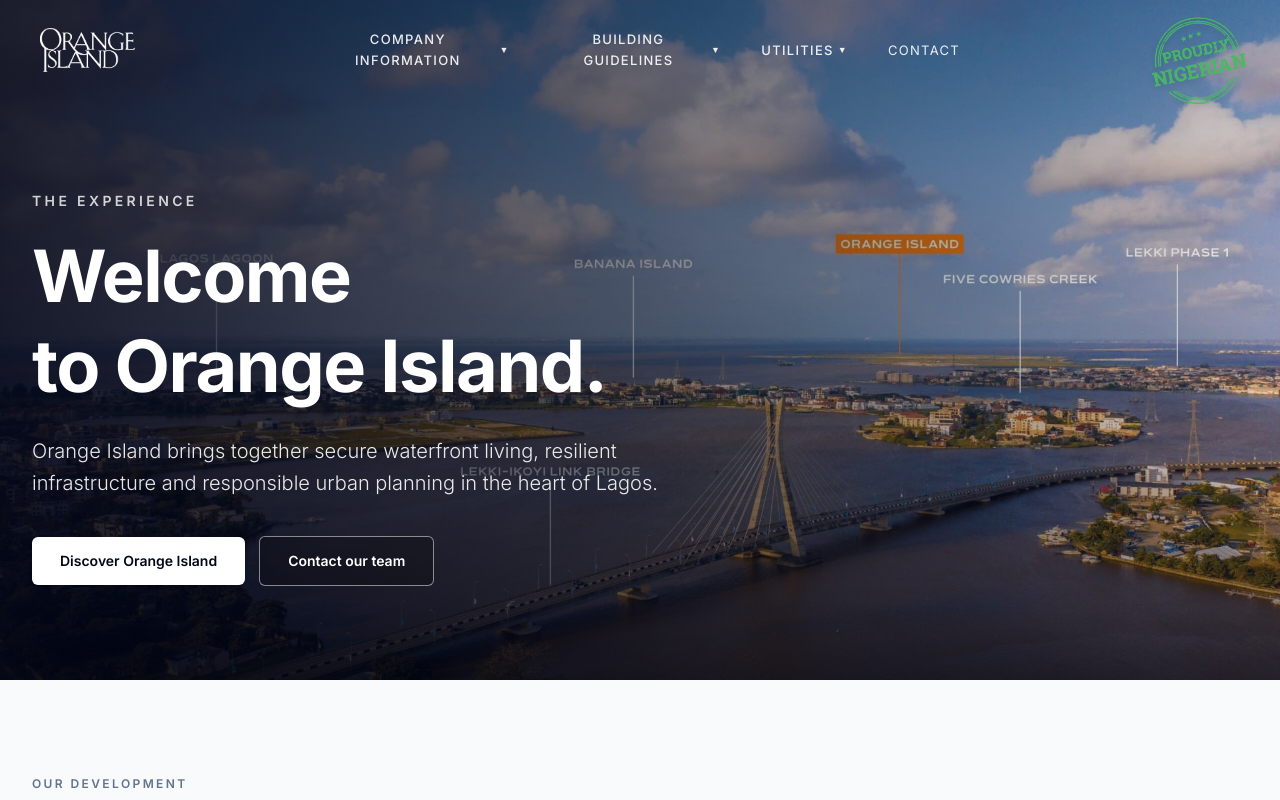
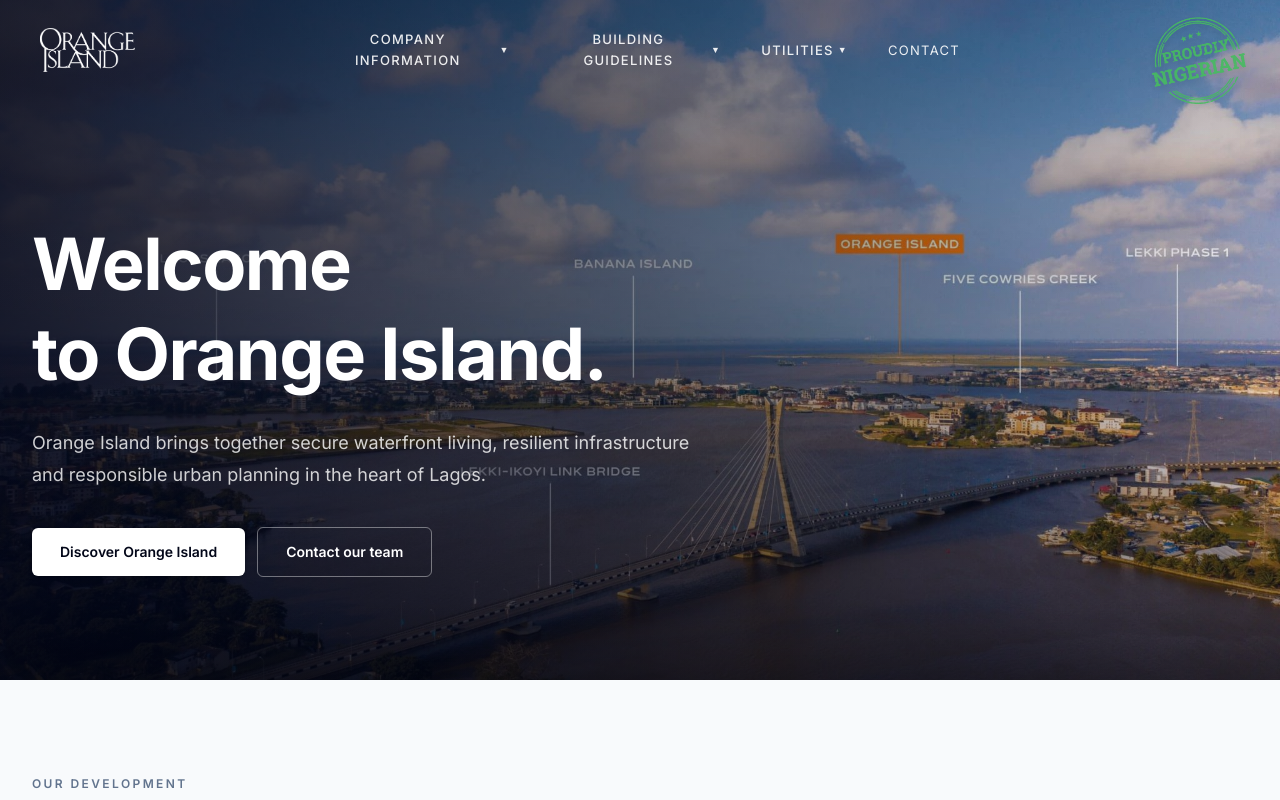
Before and after one commit to oseghale5432/oidc-website, a Next.js app: page / in a window 1280 px wide. Shown: the top 800 px of the page. Built offline with nearby package versions, Linux system fonts and the light colour scheme.

Commit message:
header update

```diff
--- a/app/page.tsx
+++ b/app/page.tsx
@@ -39,7 +39,7 @@ export default async function Home() {
         <div className="relative z-20 mx-auto w-full max-w-7xl px-6 pb-20 pt-36 sm:pt-44 lg:px-8">
           <div className="max-w-3xl">
             <p className="text-xs sm:text-sm font-semibold uppercase tracking-[0.24em] text-white/80">
-              The Experience
+
             </p>
 
             <h1 className="mt-5 text-4xl sm:text-6xl md:text-7xl font-bold tracking-tight text-white leading-[1.08]">
@@ -47,11 +47,11 @@ export default async function Home() {
               to Orange Island.
             </h1>
 
-            <p className="mt-6 max-w-2xl text-base sm:text-lg md:text-xl font-light leading-relaxed text-white/90">
+            <p className="mt-7 max-w-2xl text-lg leading-8 text-white/80">
               Orange Island brings together secure waterfront living, resilient infrastructure and responsible urban planning in the heart of Lagos.
             </p>
 
-            <div className="mt-9 flex flex-col gap-3.5 sm:flex-row sm:items-center">
+            <div className="mt-9 flex flex-col gap-3 sm:flex-row sm:items-center">
               <Link
                 href="/about"
                 className="inline-flex items-center justify-center rounded-md bg-white px-7 py-3.5 text-sm font-semibold text-slate-950 transition hover:bg-slate-100 shadow-sm"
@@ -60,7 +60,7 @@ export default async function Home() {
               </Link>
               <Link
                 href="/contact"
-                className="inline-flex items-center justify-center rounded-md border border-white/50 bg-black/20 backdrop-blur-xs px-7 py-3.5 text-sm font-semibold text-white transition hover:bg-white/15"
+                className="inline-flex items-center justify-center rounded-md border border-white/40 px-7 py-3.5 text-sm font-semibold text-white transition hover:bg-white/10"
               >
                 Contact our team
               </Link>
--- a/components/UtilityPage.tsx
+++ b/components/UtilityPage.tsx
@@ -41,7 +41,6 @@ export default function UtilityPage({
       <section className="bg-[#f8f8f8] py-16 sm:py-20">
         <div className="mx-auto grid max-w-[1300px] gap-10 px-6 lg:grid-cols-[0.9fr_1.1fr] lg:items-center lg:px-8">
           <div className="max-w-xl">
-            <p className="mb-4 text-sm font-semibold text-[#8f6048]">Orange Island · Utilities &amp; Services</p>
             <h1 className="text-[2.75rem] font-bold leading-[1.15] text-[#202124] sm:text-[3.6rem]">{name}</h1>
             <p className="mt-5 text-lg leading-8 text-[#606261]">{eyebrow}</p>
           </div>
```
